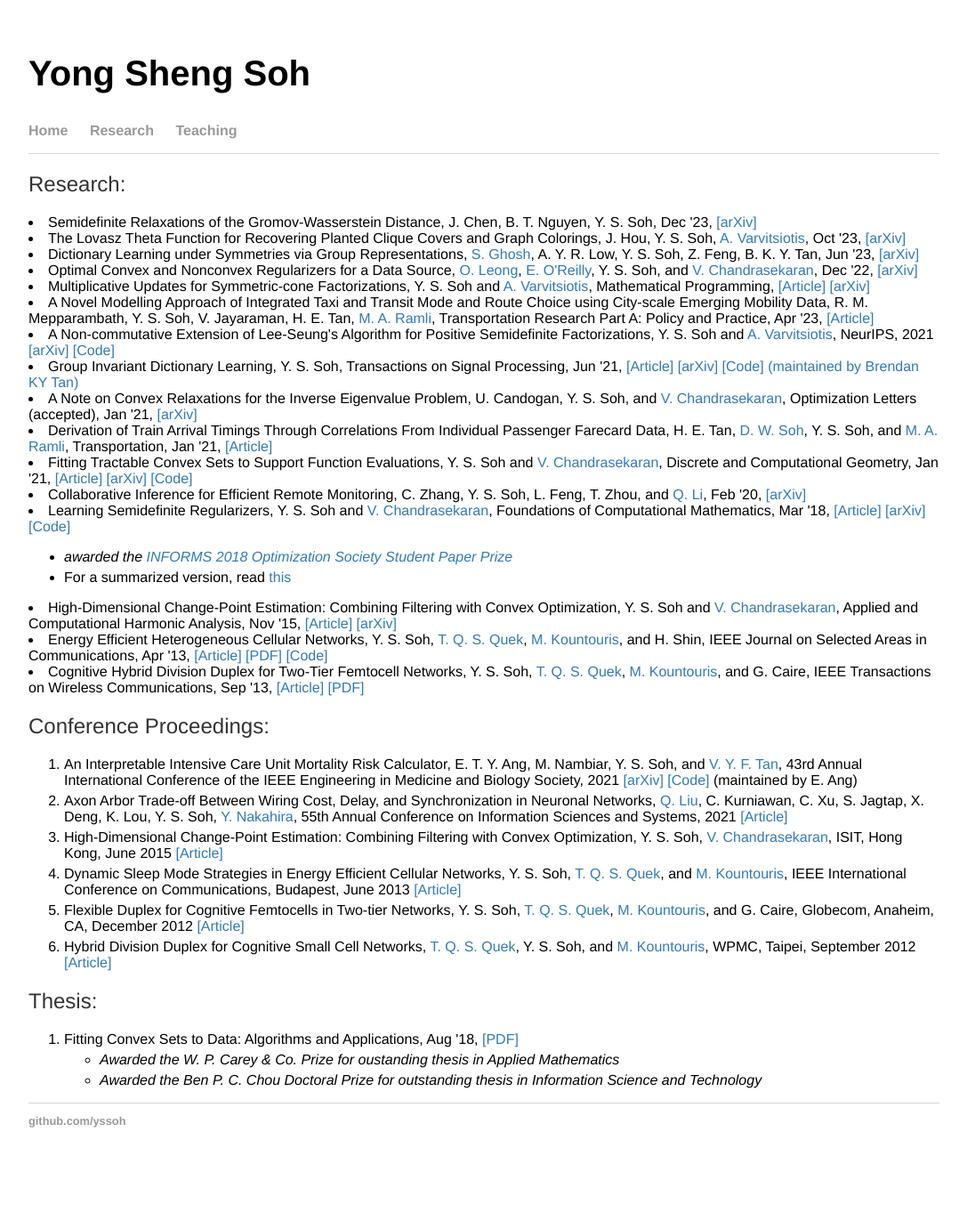
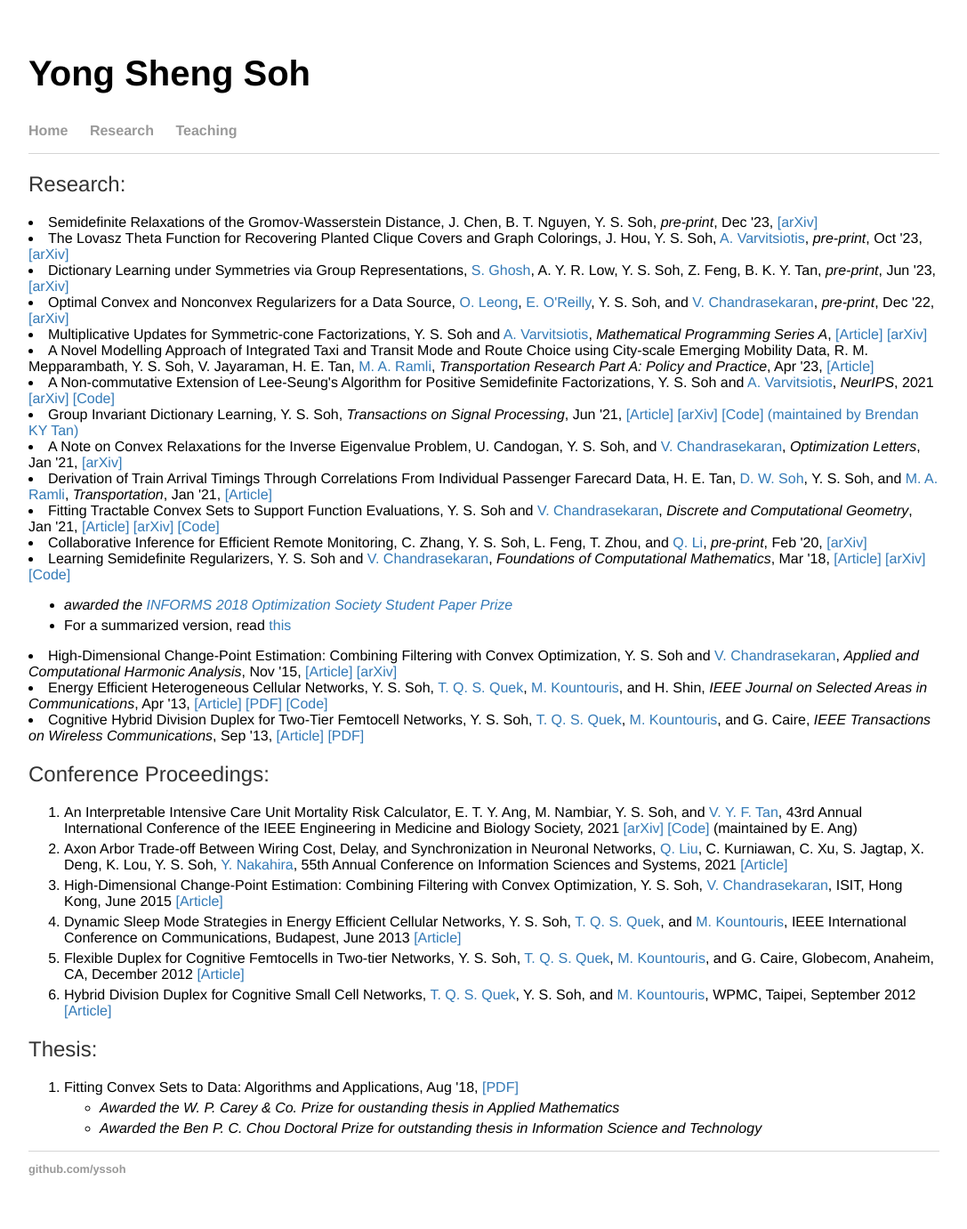
Before and after one commit to yssoh/yssoh.github.io, a Jekyll site: the page built from research/index.html, in a window 1280 px wide. Shown: the whole page at 89% size, without its empty margins (96-1183 px from the left). Built offline with Jekyll 4.4.1, drawn with Linux system fonts in a browser that asks for light colours; before the commit the page ends 1327 px from its top, so only the background shows below that.

Commit message:
Update index.html

```diff
--- a/research/index.html
+++ b/research/index.html
@@ -5,28 +5,28 @@ title: Yong Sheng Soh
 
 <div class="blurb">
   <h2>Research:</h2>
-    <li>Semidefinite Relaxations of the Gromov-Wasserstein Distance, J. Chen, B. T. Nguyen, Y. S. Soh, Dec '23, <a href = "https://arxiv.org/pdf/2312.14572">[arXiv]</a></li>
-	<li>The Lovasz Theta Function for Recovering Planted Clique Covers and Graph Colorings, J. Hou, Y. S. Soh, <a href ="https://sites.google.com/site/antoniosvarvitsiotis/">A. Varvitsiotis</a>, Oct '23, <a href = "https://arxiv.org/abs/2310.00257">[arXiv]</a></li>
-	<li>Dictionary Learning under Symmetries via Group Representations, <a href ="https://subhro-ghosh.github.io/">S. Ghosh</a>, A. Y. R. Low, Y. S. Soh, Z. Feng, B. K. Y. Tan, Jun '23, <a href = "https://arxiv.org/abs/2305.19557">[arXiv]</a></li>
-	<li>Optimal Convex and Nonconvex Regularizers for a Data Source, <a href ="https://www.oscarleong.com/">O. Leong</a>, <a href ="https://sites.google.com/view/eliza-oreilly/home">E. O'Reilly</a>, Y. S. Soh, and <a href ="http://users.cms.caltech.edu/~venkatc/">V. Chandrasekaran</a>, Dec '22, <a href = "https://arxiv.org/abs/2212.13597">[arXiv]</a></li>
-	<li>Multiplicative Updates for Symmetric-cone Factorizations, Y. S. Soh and <a href ="https://sites.google.com/site/antoniosvarvitsiotis/">A. Varvitsiotis</a>, Mathematical Programming, <a href = "https://link.springer.com/article/10.1007/s10107-023-02015-6">[Article]</a> <a href = "https://arxiv.org/abs/2108.00740">[arXiv]</a></li>
-	<li>A Novel Modelling Approach of Integrated Taxi and Transit Mode and Route Choice using City-scale Emerging Mobility Data, R. M. Mepparambath, Y. S. Soh, V. Jayaraman, H. E. Tan, <a href ="https://scholar.google.com.sg/citations?user=VXEBYUAAAAAJ&hl=en">M. A. Ramli</a>, Transportation Research Part A: Policy and Practice, Apr '23, <a href = "https://www.sciencedirect.com/science/article/abs/pii/S0965856423000356">[Article]</a> </li>
-	<li>A Non-commutative Extension of Lee-Seung's Algorithm for Positive Semidefinite Factorizations, Y. S. Soh and <a href ="https://sites.google.com/site/antoniosvarvitsiotis/">A. Varvitsiotis</a>, NeurIPS, 2021 <a href = "https://arxiv.org/abs/2106.00293">[arXiv]</a> <a href = "https://github.com/yssoh/PSD_MM">[Code]</a></li>
-	<li>Group Invariant Dictionary Learning, Y. S. Soh, Transactions on Signal Processing, Jun '21, <a href = "https://ieeexplore.ieee.org/document/9461688">[Article]</a> <a href = "https://arxiv.org/abs/2007.07550">[arXiv]</a> <a href = "https://github.com/bkytan/gidl">[Code] (maintained by Brendan KY Tan)</a></li>
-	<li>A Note on Convex Relaxations for the Inverse Eigenvalue Problem, U. Candogan, Y. S. Soh, and <a href ="http://users.cms.caltech.edu/~venkatc/">V. Chandrasekaran</a>, Optimization Letters (accepted), Jan '21, <a href = "https://arxiv.org/abs/1911.02225">[arXiv]</a></li>
-	<li>Derivation of Train Arrival Timings Through Correlations From Individual Passenger Farecard Data, H. E. Tan, <a href ="https://istd.sutd.edu.sg/people/faculty/soh-de-wen">D. W. Soh</a>, Y. S. Soh, and <a href ="https://scholar.google.com.sg/citations?user=VXEBYUAAAAAJ&hl=en">M. A. Ramli</a>, Transportation, Jan '21, <a href = "https://link.springer.com/article/10.1007/s11116-021-10164-w">[Article]</a></li>
-	<li>Fitting Tractable Convex Sets to Support Function Evaluations, Y. S. Soh and <a href ="http://users.cms.caltech.edu/~venkatc/">V. Chandrasekaran</a>, Discrete and Computational Geometry, Jan '21, <a href = "https://link.springer.com/article/10.1007/s00454-020-00258-0">[Article]</a> <a href = "http://arxiv.org/abs/1903.04194">[arXiv]</a> <a href = "http://github.com/yssoh/cvxreg">[Code]</a></li>
-	<li>Collaborative Inference for Efficient Remote Monitoring, C. Zhang, Y. S. Soh, L. Feng, T. Zhou, and <a href ="https://blog.nus.edu.sg/qianxiaoli/">Q. Li</a>, Feb '20, <a href = "https://arxiv.org/abs/2002.04759">[arXiv]</a></li>
-	<li>Learning Semidefinite Regularizers, Y. S. Soh and <a href ="http://users.cms.caltech.edu/~venkatc/">V. Chandrasekaran</a>, Foundations of Computational Mathematics, Mar '18, <a href = "http://link.springer.com/article/10.1007/s10208-018-9386-z">[Article]</a> <a href = "http://arxiv.org/abs/1701.01207">[arXiv]</a> <a href = "https://github.com/yssoh/SDP_DL">[Code]</a><br>
+    <li>Semidefinite Relaxations of the Gromov-Wasserstein Distance, J. Chen, B. T. Nguyen, Y. S. Soh, <i>pre-print</i>, Dec '23, <a href = "https://arxiv.org/pdf/2312.14572">[arXiv]</a></li>
+	<li>The Lovasz Theta Function for Recovering Planted Clique Covers and Graph Colorings, J. Hou, Y. S. Soh, <a href ="https://sites.google.com/site/antoniosvarvitsiotis/">A. Varvitsiotis</a>, <i>pre-print</i>, Oct '23, <a href = "https://arxiv.org/abs/2310.00257">[arXiv]</a></li>
+	<li>Dictionary Learning under Symmetries via Group Representations, <a href ="https://subhro-ghosh.github.io/">S. Ghosh</a>, A. Y. R. Low, Y. S. Soh, Z. Feng, B. K. Y. Tan, <i>pre-print</i>, Jun '23, <a href = "https://arxiv.org/abs/2305.19557">[arXiv]</a></li>
+	<li>Optimal Convex and Nonconvex Regularizers for a Data Source, <a href ="https://www.oscarleong.com/">O. Leong</a>, <a href ="https://sites.google.com/view/eliza-oreilly/home">E. O'Reilly</a>, Y. S. Soh, and <a href ="http://users.cms.caltech.edu/~venkatc/">V. Chandrasekaran</a>, <i>pre-print</i>, Dec '22, <a href = "https://arxiv.org/abs/2212.13597">[arXiv]</a></li>
+	<li>Multiplicative Updates for Symmetric-cone Factorizations, Y. S. Soh and <a href ="https://sites.google.com/site/antoniosvarvitsiotis/">A. Varvitsiotis</a>, <i>Mathematical Programming Series A</i>, <a href = "https://link.springer.com/article/10.1007/s10107-023-02015-6">[Article]</a> <a href = "https://arxiv.org/abs/2108.00740">[arXiv]</a></li>
+	<li>A Novel Modelling Approach of Integrated Taxi and Transit Mode and Route Choice using City-scale Emerging Mobility Data, R. M. Mepparambath, Y. S. Soh, V. Jayaraman, H. E. Tan, <a href ="https://scholar.google.com.sg/citations?user=VXEBYUAAAAAJ&hl=en">M. A. Ramli</a>, <i>Transportation Research Part A: Policy and Practice</i>, Apr '23, <a href = "https://www.sciencedirect.com/science/article/abs/pii/S0965856423000356">[Article]</a> </li>
+	<li>A Non-commutative Extension of Lee-Seung's Algorithm for Positive Semidefinite Factorizations, Y. S. Soh and <a href ="https://sites.google.com/site/antoniosvarvitsiotis/">A. Varvitsiotis</a>, <i>NeurIPS</i>, 2021 <a href = "https://arxiv.org/abs/2106.00293">[arXiv]</a> <a href = "https://github.com/yssoh/PSD_MM">[Code]</a></li>
+	<li>Group Invariant Dictionary Learning, Y. S. Soh, <i>Transactions on Signal Processing</i>, Jun '21, <a href = "https://ieeexplore.ieee.org/document/9461688">[Article]</a> <a href = "https://arxiv.org/abs/2007.07550">[arXiv]</a> <a href = "https://github.com/bkytan/gidl">[Code] (maintained by Brendan KY Tan)</a></li>
+	<li>A Note on Convex Relaxations for the Inverse Eigenvalue Problem, U. Candogan, Y. S. Soh, and <a href ="http://users.cms.caltech.edu/~venkatc/">V. Chandrasekaran</a>, <i>Optimization Letters</i>, Jan '21, <a href = "https://arxiv.org/abs/1911.02225">[arXiv]</a></li>
+	<li>Derivation of Train Arrival Timings Through Correlations From Individual Passenger Farecard Data, H. E. Tan, <a href ="https://istd.sutd.edu.sg/people/faculty/soh-de-wen">D. W. Soh</a>, Y. S. Soh, and <a href ="https://scholar.google.com.sg/citations?user=VXEBYUAAAAAJ&hl=en">M. A. Ramli</a>, <i>Transportation</i>, Jan '21, <a href = "https://link.springer.com/article/10.1007/s11116-021-10164-w">[Article]</a></li>
+	<li>Fitting Tractable Convex Sets to Support Function Evaluations, Y. S. Soh and <a href ="http://users.cms.caltech.edu/~venkatc/">V. Chandrasekaran</a>, <i>Discrete and Computational Geometry</i>, Jan '21, <a href = "https://link.springer.com/article/10.1007/s00454-020-00258-0">[Article]</a> <a href = "http://arxiv.org/abs/1903.04194">[arXiv]</a> <a href = "http://github.com/yssoh/cvxreg">[Code]</a></li>
+	<li>Collaborative Inference for Efficient Remote Monitoring, C. Zhang, Y. S. Soh, L. Feng, T. Zhou, and <a href ="https://blog.nus.edu.sg/qianxiaoli/">Q. Li</a>, <i>pre-print</i>, Feb '20, <a href = "https://arxiv.org/abs/2002.04759">[arXiv]</a></li>
+	<li>Learning Semidefinite Regularizers, Y. S. Soh and <a href ="http://users.cms.caltech.edu/~venkatc/">V. Chandrasekaran</a>, <i>Foundations of Computational Mathematics</i>, Mar '18, <a href = "http://link.springer.com/article/10.1007/s10208-018-9386-z">[Article]</a> <a href = "http://arxiv.org/abs/1701.01207">[arXiv]</a> <a href = "https://github.com/yssoh/SDP_DL">[Code]</a><br>
 	<ul>
 	<li><i>awarded the <a href ="http://www.informs.org/Recognizing-Excellence/Community-Prizes/Optimization-Society/Optimization-Society-Student-Paper-Prize">INFORMS 2018 Optimization Society Student Paper Prize</a></i></li>
 	<li>
 	For a summarized version, read <a href = "https://github.com/yssoh/informs18_sdpdl/raw/master/informs18_sdpdl.pdf">this</a>
 	</li>
 	</ul>
-	<li>High-Dimensional Change-Point Estimation: Combining Filtering with Convex Optimization, Y. S. Soh and <a href ="http://users.cms.caltech.edu/~venkatc/">V. Chandrasekaran</a>, Applied and Computational Harmonic Analysis, Nov '15, <a href = "https://www.sciencedirect.com/science/article/pii/S1063520315001542">[Article]</a> <a href = "http://arxiv.org/abs/1412.3731">[arXiv]</a></li>
-	<li>Energy Efficient Heterogeneous Cellular Networks, Y. S. Soh, <a href ="https://people.sutd.edu.sg/~tonyquek/">T. Q. S. Quek</a>, <a href ="https://www.eurecom.fr/~kountour/">M. Kountouris</a>, and H. Shin, IEEE Journal on Selected Areas in Communications, Apr '13, <a href = "https://ieeexplore.ieee.org/document/6502479">[Article]</a> <a href = "papers/SQKS_JSAC13.pdf">[PDF]</a> <a href = "http://github.com/yssoh/green_hcn">[Code]</a></li>
-	<li>Cognitive Hybrid Division Duplex for Two-Tier Femtocell Networks, Y. S. Soh, <a href ="https://people.sutd.edu.sg/~tonyquek/">T. Q. S. Quek</a>, <a href ="https://www.eurecom.fr/~kountour/">M. Kountouris</a>, and G. Caire, IEEE Transactions on Wireless Communications, Sep '13, <a href = "https://ieeexplore.ieee.org/xpl/articleDetails.jsp?arnumber=6594782">[Article]</a> <a href = "papers/SQKC_TWC13.pdf">[PDF]</a></li>
+	<li>High-Dimensional Change-Point Estimation: Combining Filtering with Convex Optimization, Y. S. Soh and <a href ="http://users.cms.caltech.edu/~venkatc/">V. Chandrasekaran</a>, <i>Applied and Computational Harmonic Analysis</i>, Nov '15, <a href = "https://www.sciencedirect.com/science/article/pii/S1063520315001542">[Article]</a> <a href = "http://arxiv.org/abs/1412.3731">[arXiv]</a></li>
+	<li>Energy Efficient Heterogeneous Cellular Networks, Y. S. Soh, <a href ="https://people.sutd.edu.sg/~tonyquek/">T. Q. S. Quek</a>, <a href ="https://www.eurecom.fr/~kountour/">M. Kountouris</a>, and H. Shin, <i>IEEE Journal on Selected Areas in Communications</i>, Apr '13, <a href = "https://ieeexplore.ieee.org/document/6502479">[Article]</a> <a href = "papers/SQKS_JSAC13.pdf">[PDF]</a> <a href = "http://github.com/yssoh/green_hcn">[Code]</a></li>
+	<li>Cognitive Hybrid Division Duplex for Two-Tier Femtocell Networks, Y. S. Soh, <a href ="https://people.sutd.edu.sg/~tonyquek/">T. Q. S. Quek</a>, <a href ="https://www.eurecom.fr/~kountour/">M. Kountouris</a>, and G. Caire, <i>IEEE Transactions on Wireless Communications</i>, Sep '13, <a href = "https://ieeexplore.ieee.org/xpl/articleDetails.jsp?arnumber=6594782">[Article]</a> <a href = "papers/SQKC_TWC13.pdf">[PDF]</a></li>
   </ol>
 
 
```
